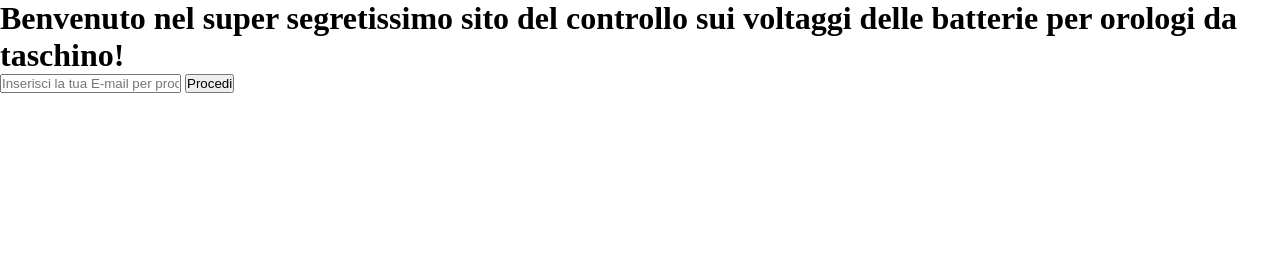
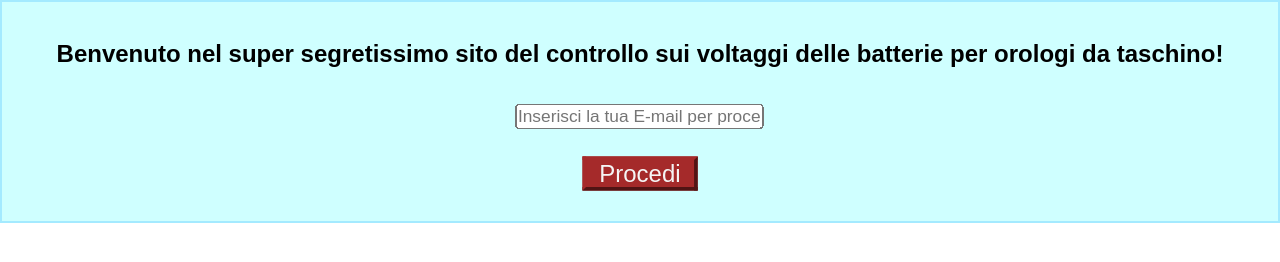
Before and after one commit to FrancescoBonanno1/js-mail-dadi, a plain HTML site: page index.html in a window 1280 px wide. Drawn offline with Linux system fonts and the light colour scheme.

Commit message:
esercizio non completato

```diff
--- a/index.html
+++ b/index.html
@@ -1,16 +1,23 @@
 <!DOCTYPE html>
 <html lang="en">
+
 <head>
     <meta charset="UTF-8">
     <meta name="viewport" content="width=device-width, initial-scale=1.0">
     <title>Document</title>
     <link rel="stylesheet" href="style.css">
 </head>
+
 <body>
-    <h1>Benvenuto nel super segretissimo sito del controllo sui voltaggi delle batterie per orologi da taschino!</h1>
-    <input id="fill" type="text" placeholder="Inserisci la tua E-mail per procedere">
-    <button id="proceed">Procedi</button>
-    <script src="main.js"></script>
+    <div id="format">
+        <h1>Benvenuto nel super segretissimo sito del controllo sui voltaggi delle batterie per orologi da taschino!
+        </h1>
+        <input id="fill" type="text" placeholder="Inserisci la tua E-mail per procedere">
+        <button id="proceed">Procedi</button>
+        <p id="success"></p>
+        <script src="main.js"></script>
+    </div>
 
 </body>
+
 </html>
--- a/main.js
+++ b/main.js
@@ -1,14 +1,15 @@
-const mail = document.getElementById("fill").innerHTML;
-let authorized = ["francescosoapbonanno@gmail.com" , "stalker@gmail.com" , "pisnelopisnelo@gmail.com" , "CIA@yahoo.com" , "vladimirputin@hotmail.ru"]
+const mail = document.getElementById("fill");
+let authorized = ["francescosoapbonanno@gmail.com" , "stalker@gmail.com" , "pisnelopisnelo@gmail.com" , "CIA@yahoo.com" , "vladimirputin@hotmail.ru"];
+let button = document.getElementById("proceed");
 
 if( mail == authorized )
 {
-    document.getElementById("proceed").addEventListener("click", function() {
+    button.addEventListener("click", function() {
         alert("La stavamo aspettando, maestro");
     })}
 
 else {
-    document.getElementById("proceed").addEventListener("click", function (){
+    button.addEventListener("click", function (){
         Error("E tu chi diavolo sei? Fuori di qui!");
     })
 }
--- a/style.css
+++ b/style.css
@@ -1,5 +1,36 @@
-*{
+* {
     margin: 0%;
     padding: 0%;
     box-sizing: border-box;
+    font-family: sans-serif;
 }
+
+h1 {
+    font-size: 1.5em;
+    margin: 3% 0%;
+
+}
+
+button {
+    background-color: brown;
+    border-color: brown;
+    color: whitesmoke;
+    margin: 3% 0%;
+    scale: 180%;
+    width: 5%;
+}
+
+#format {
+    background-color: rgb(207, 255, 255);
+    border: 2px solid rgb(164, 234, 255);
+    width: 100%;
+    display: flex;
+    flex-direction: column;
+    align-items: center;
+    justify-content: center;
+}
+
+#fill {
+    scale: 130%;
+    width: 15%;
+}
```
